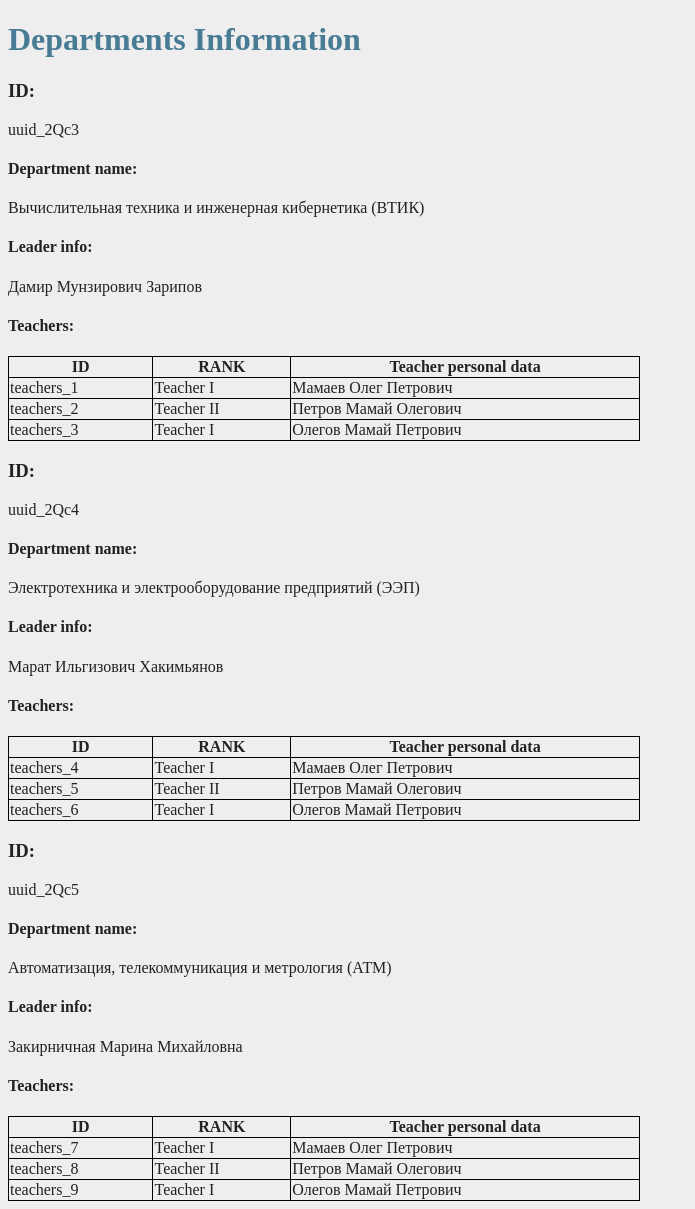
After one commit to alwayswanna/py_labs, a Django app: page /departmentsInfo in a window 1280 px wide. The commit adds this page. Shown: the whole page, without its empty margins (0-695 px from the left). Run offline with Django 4.2, Linux system fonts and the light colour scheme.

Commit message:
- added view for departments;

```diff
--- /dev/null
+++ b/lab_university_django/university/resources/templates/department_info.html
@@ -0,0 +1,46 @@
+{% load static %}
+<!DOCTYPE html>
+<html lang="en">
+<head>
+    <meta charset="UTF-8">
+    <meta name="viewport" content="width=device-width, initial-scale=1.0">
+    <meta http-equiv="X-UA-Compatible" content="ie=edge">
+
+    <link rel="stylesheet" href="{% static 'css/style.css' %}">
+    <title>Departments information</title>
+</head>
+<body>
+<header>
+    <h1>Departments Information</h1>
+</header>
+<div class="container">
+    {% block content %}
+    <div class="structure-info">
+        {% for value in info %}
+        <h3>ID:</h3>
+        <p> {{ value.id }}</p>
+        <h4>Department name:</h4>
+        <p>{{ value.department_name }}</p>
+        <h4>Leader info:</h4>
+        <p>{{ value.lead_info }}</p>
+        <h4>Teachers:</h4>
+        <table style="border-collapse: collapse; border: 1px solid black; width: 50%; height: auto">
+            <tr>
+                <th style="border-collapse: collapse; border: 1px solid black;">ID</th>
+                <th style="border-collapse: collapse; border: 1px solid black;">RANK</th>
+                <th style="border-collapse: collapse; border: 1px solid black;">Teacher personal data</th>
+            </tr>
+            {% for in_value in value.teachers %}
+            <tr>
+                <td style="border-collapse: collapse; border: 1px solid black;">{{ in_value.id }}</td>
+                <td style="border-collapse: collapse; border: 1px solid black;">{{ in_value.position }}</td>
+                <td style="border-collapse: collapse; border: 1px solid black;">{{ in_value.pers_data }}</td>
+            </tr>
+            {% endfor %}
+        </table>
+        {% endfor %}
+    </div>
+    {% endblock content %}
+</div>
+</body>
+</html>
--- a/lab_university_django/university/resources/templates/university_structure.html
+++ b/lab_university_django/university/resources/templates/university_structure.html
@@ -5,9 +5,8 @@
     <meta charset="UTF-8">
     <meta name="viewport" content="width=device-width, initial-scale=1.0">
     <meta http-equiv="X-UA-Compatible" content="ie=edge">
-
     <link rel="stylesheet" href="{% static 'css/style.css' %}">
-    <title>University information</title>
+    <title>University structure information</title>
 </head>
 <body>
 <header>
@@ -16,7 +15,7 @@
 <div class="container">
     {% block content %}
     <div class="structure-info">
-
+        <!-- TODO: here is university structure information-->
     </div>
     {% endblock content %}
 </div>
--- a/lab_university_django/university/resources/university_data.json
+++ b/lab_university_django/university/resources/university_data.json
@@ -109,17 +109,68 @@
     {
       "id": "uuid_2Qc3",
       "department_name": "Вычислительная техника и инженерная кибернетика (ВТИК)",
-      "lead_info": "Дамир Мунзирович Зарипов"
+      "lead_info": "Дамир Мунзирович Зарипов",
+      "teachers": [
+        {
+          "id": "teachers_1",
+          "position": "Teacher I",
+          "pers_data": "Мамаев Олег Петрович"
+        },
+        {
+          "id": "teachers_2",
+          "position": "Teacher II",
+          "pers_data": "Петров Мамай Олегович"
+        },
+        {
+          "id": "teachers_3",
+          "position": "Teacher I",
+          "pers_data": "Олегов Мамай Петрович"
+        }
+      ]
     },
     {
       "id": "uuid_2Qc4",
       "department_name": "Электротехника и электрооборудование предприятий (ЭЭП)",
-      "lead_info": "Марат Ильгизович Хакимьянов"
+      "lead_info": "Марат Ильгизович Хакимьянов",
+      "teachers": [
+        {
+          "id": "teachers_4",
+          "position": "Teacher I",
+          "pers_data": "Мамаев Олег Петрович"
+        },
+        {
+          "id": "teachers_5",
+          "position": "Teacher II",
+          "pers_data": "Петров Мамай Олегович"
+        },
+        {
+          "id": "teachers_6",
+          "position": "Teacher I",
+          "pers_data": "Олегов Мамай Петрович"
+        }
+      ]
     },
     {
       "id": "uuid_2Qc5",
       "department_name": "Автоматизация, телекоммуникация и метрология (АТМ)",
-      "lead_info": "Закирничная Марина Михайловна"
+      "lead_info": "Закирничная Марина Михайловна",
+      "teachers": [
+        {
+          "id": "teachers_7",
+          "position": "Teacher I",
+          "pers_data": "Мамаев Олег Петрович"
+        },
+        {
+          "id": "teachers_8",
+          "position": "Teacher II",
+          "pers_data": "Петров Мамай Олегович"
+        },
+        {
+          "id": "teachers_9",
+          "position": "Teacher I",
+          "pers_data": "Олегов Мамай Петрович"
+        }
+      ]
     }
   ]
 }
--- a/lab_university_django/university/university/urls.py
+++ b/lab_university_django/university/university/urls.py
@@ -9,7 +9,9 @@ urlpatterns = [
     path('index_render', views.index_render),
     path('universityInfo', views.university_info),
     path('disciplineInfo', views.discipline_info),
-    path('groupsInfo', views.groups_info)
+    path('departmentsInfo', views.department_info),
+    path('groupsInfo', views.groups_info),
+    path('universityStructureInfo', views.university_structure)
 ]
 
 # end
--- a/lab_university_django/university/university/views.py
+++ b/lab_university_django/university/university/views.py
@@ -38,6 +38,12 @@ def groups_info(request):
     return render(request, 'groups_info.html', {'info': groups_info_from_json})
 
 
+# Information about departments.
+def department_info(request):
+    dep_info_from_json = DATA['department_info']
+    return render(request, 'department_info.html', {'info': dep_info_from_json})
+
+
 # Information about university structure.
 def university_structure(request):
     un_structure_data = DATA['university_structure']
```
